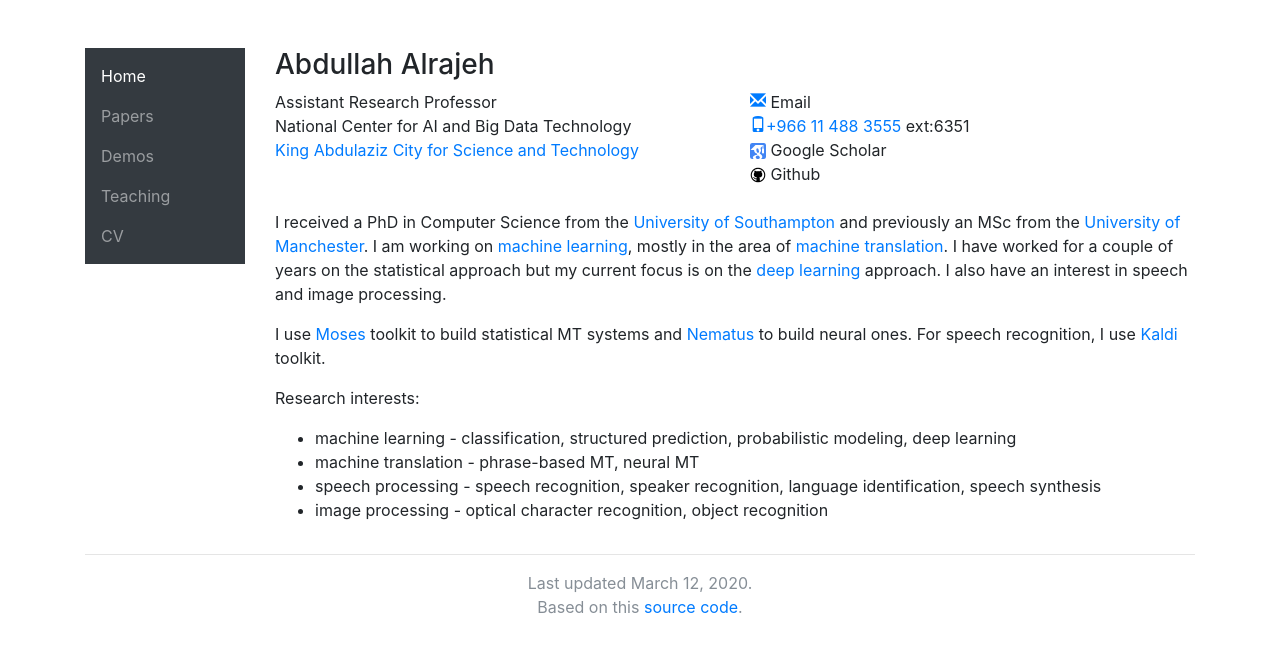
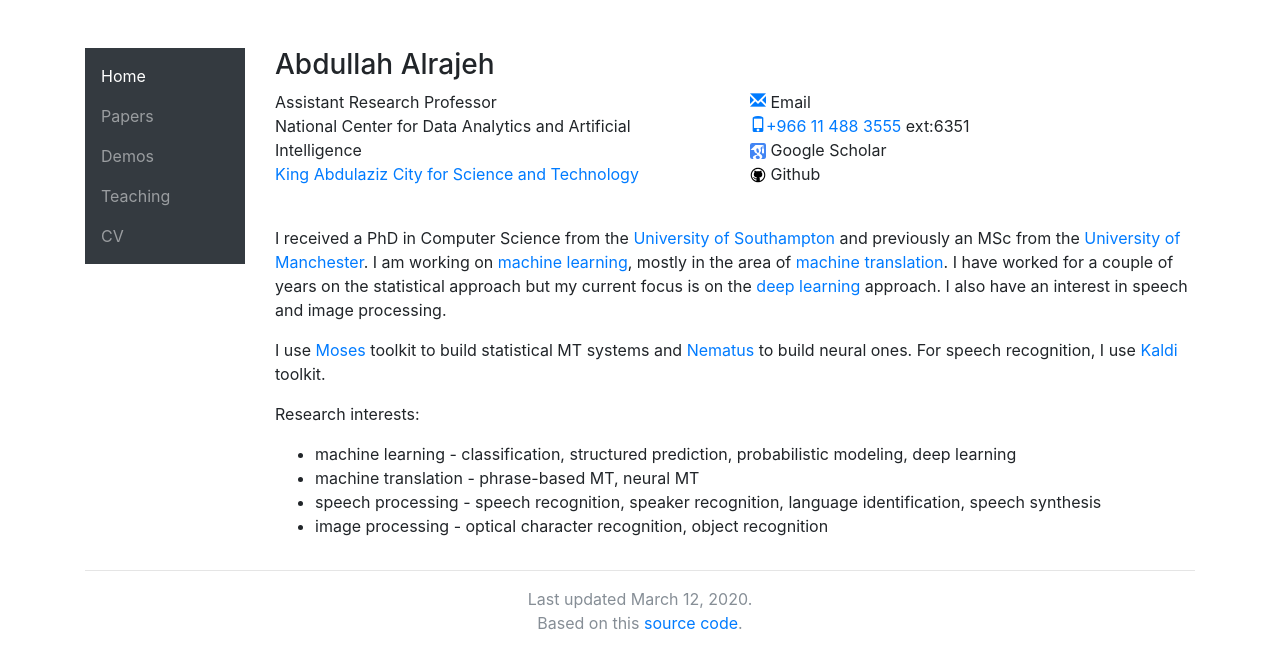
Before and after one commit to asrajeh/asrajeh.github.io, a Jekyll site: the page built from index.html, in a window 1280 px wide. Shown: the top 669 px of the page. Built offline with Jekyll 4.4.1, drawn with Linux system fonts in a browser that asks for light colours; nearby versions of some CDN libraries.

Commit message:
Update index.html

```diff
--- a/index.html
+++ b/index.html
@@ -12,7 +12,7 @@ title: Abdullah Alrajeh
     <div class="col-sm-6">
       <address>
         Assistant Research Professor<br/>
-        National Center for AI and Big Data Technology<br/>
+        National Center for Data Analytics and Artificial Intelligence<br/>
         <a href="https://www.kacst.edu.sa/">King Abdulaziz City for Science and Technology</a><br/>
       </address>
     </div>
```
